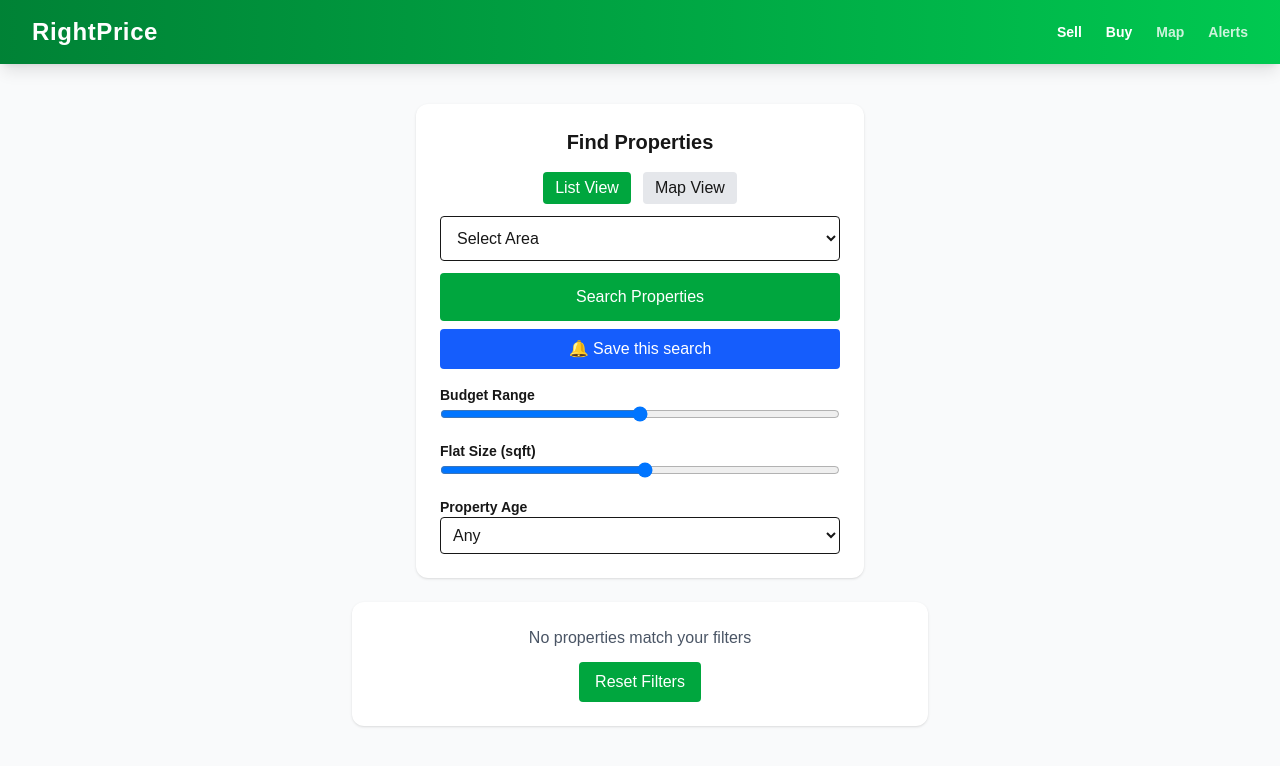
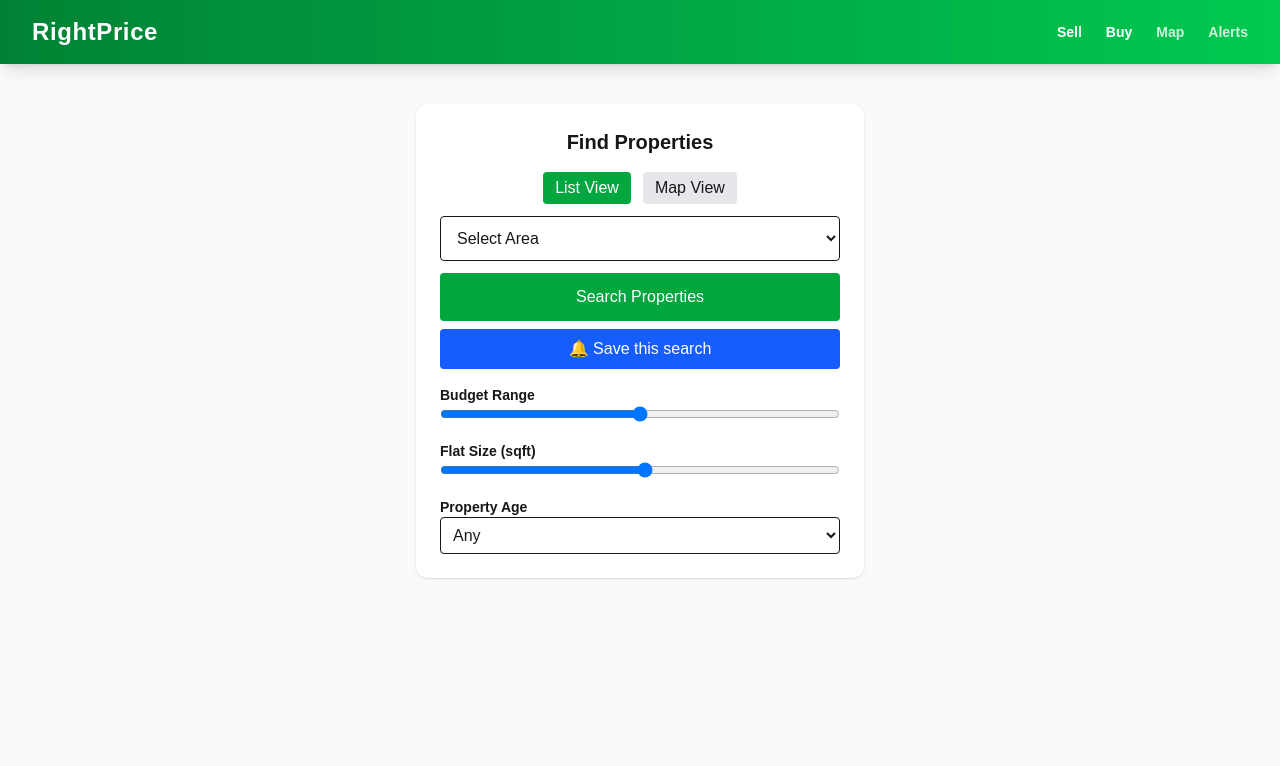
Before and after one commit to shekarchandr-web/rightprice, a Next.js app: page /buying in a window 1280 px wide. Shown: the top 766 px of the page. Built offline with nearby package versions, Linux system fonts and the light colour scheme.

Commit message:
syntax error fixed

```diff
--- a/app/buying/page.js
+++ b/app/buying/page.js
@@ -12,6 +12,7 @@ export default function Buying() {
   const [liveViews, setLiveViews] = useState({});
   const [viewMode, setViewMode] = useState("list");
   const [savedSearch, setSavedSearch] = useState(false);
+  const [searched, setSearched] = useState(false);
   const [minBudget, setMinBudget] = useState(0);
 const [maxBudget, setMaxBudget] = useState(100000000);
 const [minSize, setMinSize] = useState(0);
@@ -65,6 +66,7 @@ return true;
 });
 
 setListings(filtered);
+setSearched(true);
 // ⭐ LIVE VIEW ANIMATION START
 data.forEach(item => {
   setLiveViews(prev => ({
@@ -219,7 +221,7 @@ data.forEach(item => {
 
      {viewMode === "list" && (
 <div className="max-w-xl mx-auto mt-6">
-  {listings.length === 0 && (
+ {searched && listings.length === 0 &&  (
   <div className="text-center bg-white p-6 rounded-xl shadow">
     <p className="text-gray-600 mb-3">
       No properties match your filters
```
